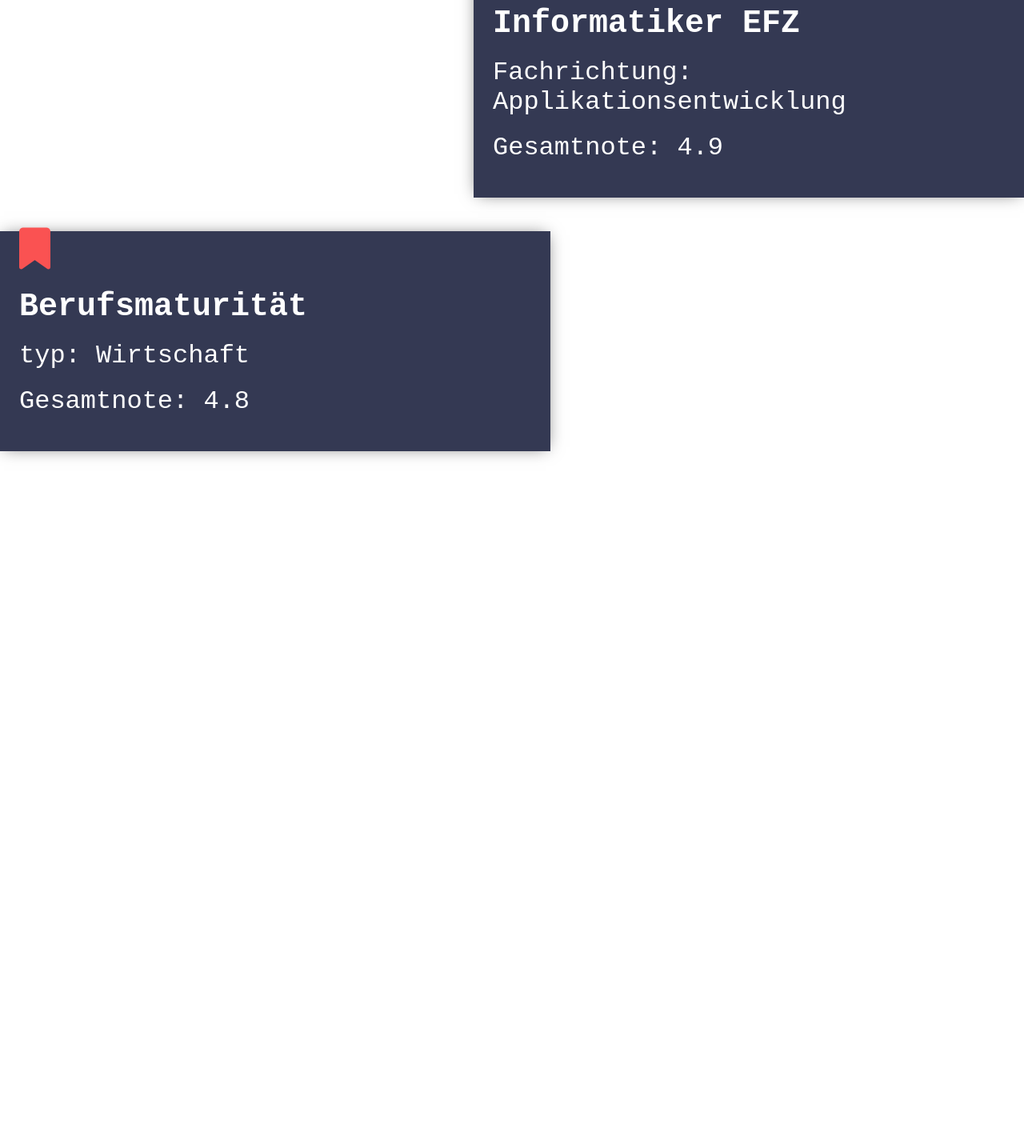
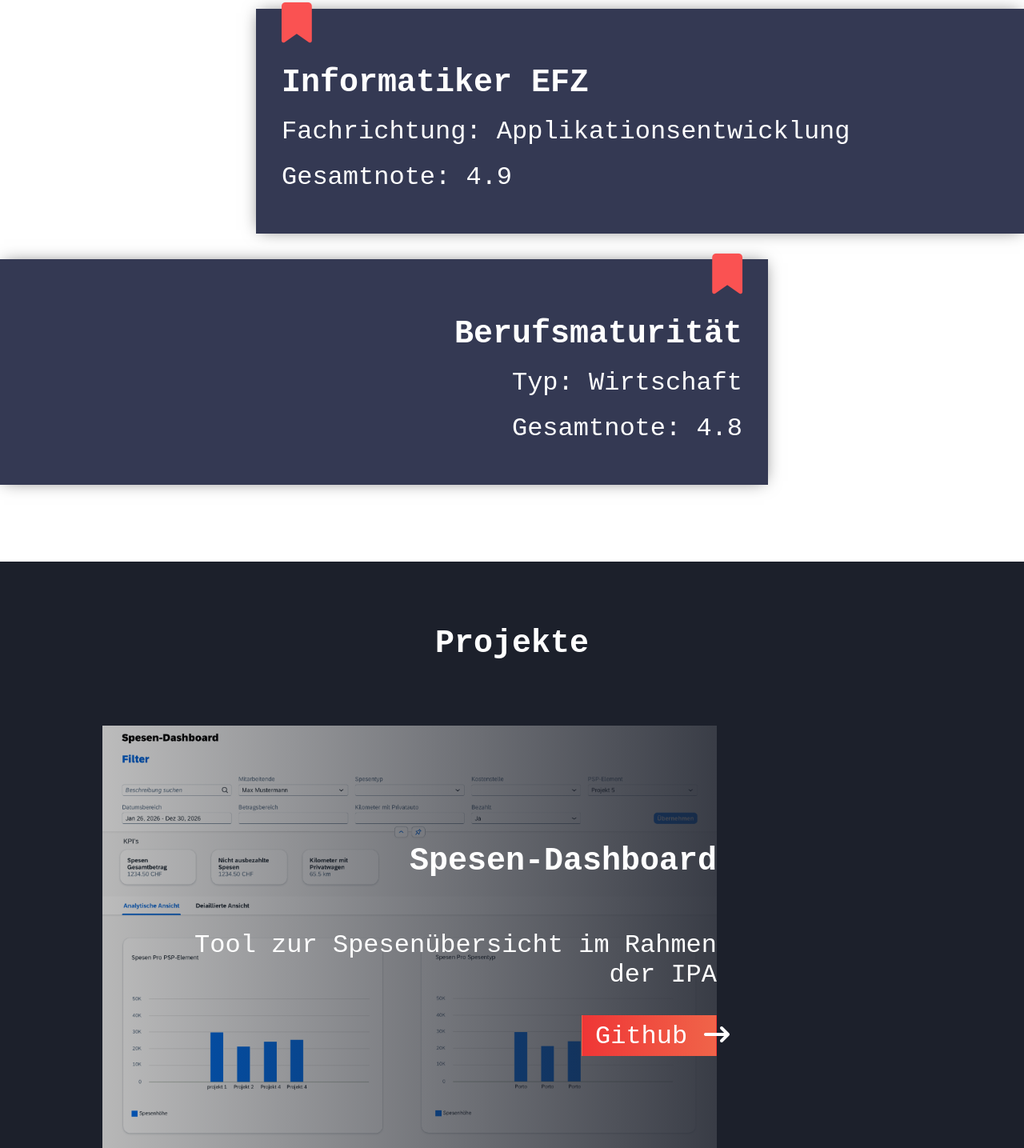
Before and after one commit to SeverinKienberger/eportfolio, a plain HTML site: page index.html in a window 1280 px wide. Shown: the part 994-2429 px from the top of the page at 80% size. Before the commit the page ends 1600 px from the top, so only its background shows below. Drawn offline with Linux system fonts and the light colour scheme.

Commit message:
format toGithub link

```diff
--- a/index.html
+++ b/index.html
@@ -33,13 +33,13 @@
             </div>
             <div class="socialsContainer">
                     <a target="_blank" href="https://www.linkedin.com/in/severin-kienberger-731bb72ab/">
-                        <img src="Icons/linkedin.svg" alt="Linkedin">
+                        <img src="Images/linkedin.svg" alt="Linkedin">
                     </a>
                     <a target="_blank" href="https://github.com/SeverinKienberger">
-                        <img src="Icons/github.svg" alt="Github">
+                        <img src="Images/github.svg" alt="Github">
                     </a>
                     <a target="_blank" href="https://www.instagram.com/severinkienberger/">
-                        <img src="Icons/Instagram.svg" alt="Instagram">
+                        <img src="Images/Instagram.svg" alt="Instagram">
                     </a>
             </div>
         </div>
@@ -99,13 +99,25 @@
                     <i class="fa-solid fa-bookmark"></i>
                     <div class="certificateText">
                         <h2>Berufsmaturität</h1>
-                        <p>typ: Wirtschaft</p>
+                        <p>Typ: Wirtschaft</p>
                         <p>Gesamtnote: 4.8</p>
                     </div>
                 </div>
             </div>
         </div>
-        <div class="projects"></div>
+        <div class="projects">
+            <h2 class="certificatesHeader">Projekte</h2>
+            <div class="projectOneImage">
+                <div class="projectOne">
+                    <h2>Spesen-Dashboard</h2>
+                    <p>Tool zur Spesenübersicht im Rahmen der IPA</p>
+                    <a class="toGithubLink" target="_blank" href="https://github.com/SeverinKienberger/spesen-dashboard">
+                        <p>Github</p>
+                        <i id="arrow" class="fa-solid fa-arrow-right-long"></i>
+                    </a>
+                </div>
+            </div>
+        </div>
     </div>
 </body>
 
--- a/style.css
+++ b/style.css
@@ -26,6 +26,8 @@ body {
 
 .header a {
     font-size: 3.0vh;
+    color: #fff;
+    text-decoration:none
 }
 
 h1 {
@@ -40,12 +42,6 @@ h2 {
 p {
     font-size: 4vmin;
     margin: 2rem 0;
-}
-
-a {
-    color: #fff;
-    font-size: 4vmin;
-    text-decoration:none
 }
 
 li {
@@ -72,7 +68,7 @@ li {
     to {width:100%}
 }
 
-a:hover {
+.header a:hover {
     text-decoration: underline;
 }
 
@@ -94,7 +90,7 @@ justify-content: space-between;
     transition: all 200ms;
 }
 
-#arrow {
+button #arrow {
     margin-right: calc(-5% - 12px);
     transition: margin-right 200ms;
 }
@@ -302,15 +298,19 @@ form button {
 }
 
 .certificates {
-    height: 100vh;
+    min-height: 100vh;
     width: 100%;
     display: flex;
     flex-direction: column;
     justify-content: space-evenly;
+    padding-bottom: 4rem;
 }
 
 .certificatesHeader {
     margin: 0 0 0 3rem;
+    margin: 5rem 0;
+    width: 100%;
+    text-align: center;
 }
 
 .certificates h2 {
@@ -322,12 +322,14 @@ form button {
     color: #fff;
     padding: 0 1.5rem 1.5rem 1.5rem;
     box-shadow: 0px 0px 20px -5px rgba(0, 0, 0, 0.589);
-    width: 50%;
+    width: 70%;
+    padding: 0 2em 2em 2em;
+    margin: 0 0 2rem 0;
 }
 
 .certificates div div i {
-    font-size: 3.25rem;
-    margin: -0.25rem 0 0.25rem 0;
+    font-size: 3.15em;
+    margin: -0.15em 0 0.15em 0;
     color: #fa5252;
 }
 
@@ -349,4 +351,81 @@ form button {
     width: 100%;
     display: flex;
     flex-direction: column;
+    justify-content: right;
+    text-align: right;
 }
+
+.projects {
+    background-color: #1c202b;
+    color: #fff;
+    display: flex;
+    flex-direction: column;
+}
+
+.projects h2 {
+    font-size: 5.0vh;
+}
+
+.projectOneImage {
+    width: 60%;
+    aspect-ratio: 16 / 11;
+    background-image: url('Images/Spesen-Dashboard.png');
+    background-size: cover;
+    background-position: center;
+    background-repeat: no-repeat;
+    margin-left: 10%;
+}
+
+.projectOne {
+    display: flex;
+    flex-direction: column;
+    width: 100%;
+    height: 100%;
+    background-image: linear-gradient(to right,#00000043,#1c202bde);
+    align-items: end;
+    justify-content: center;
+    text-align: right;
+}
+
+.projectOne * {
+    width: 90%;
+}
+
+.toGithubLink {
+    display: flex;
+    border-radius: 0;
+    border: solid #ffffff00 1px;
+    color: #fff;
+    font-family:'Courier New';
+    font-size:4vmin;
+    width: 4.5em;
+    background-image: linear-gradient(to right,#ef3636,#f06449);
+    text-align: left;
+    padding: 7px 7px 5px 0.5em;
+    justify-content: space-between;
+    transition: all 200ms;
+    text-decoration: none;
+}
+
+.toGithubLink * {
+    margin: 0;
+    text-align: center;
+    width: fit-content;
+}
+
+.toGithubLink #arrow {
+    width: fit-content;
+    margin: 0 -0.75em 0 0;
+    transition: margin 200ms;
+}
+
+.toGithubLink:hover {
+    border: solid #fff 1px;
+    transition: all 200ms;
+    border-radius: 1px;
+}
+
+.toGithubLink:hover #arrow {
+    transition: margin 200ms;
+    margin-right: -1em;
+}
```
Also changed, not shown: Icons/Screenshot 2026-11-20 135117.png (deleted), Images/Agi Learning Hub.png (added), Images/Instagram.svg (renamed from Icons/Instagram.svg), Images/Spesen-Dashboard.png (added), Images/Spesendashboard 1.svg (renamed from Icons/Spesendashboard 1.svg), Images/github.svg (renamed from Icons/github.svg), Images/linkedin.svg (renamed from Icons/linkedin.svg). Lines whose indentation alone changed are shown as unchanged.
